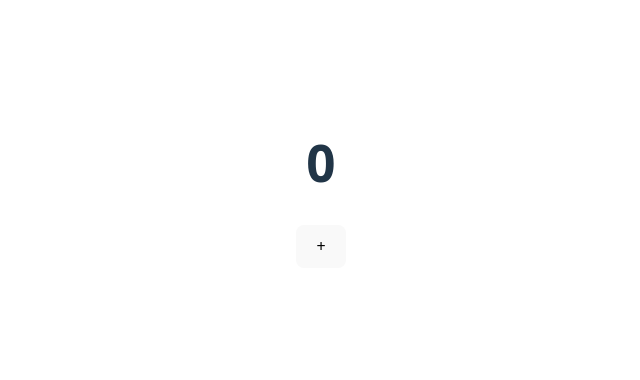
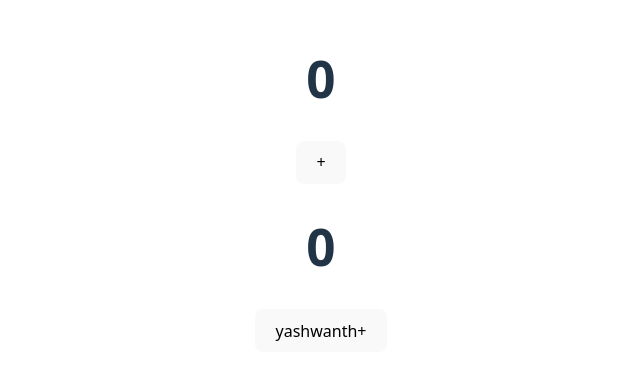
Before and after one commit to Yash-D-Wanth/react, a React (Vite) app in the folder reactApp/: page / in a window 1280 px wide. Shown: the part 216-596 px from the top of the page, without its empty margins (319-959 px from the left). Built offline with nearby package versions, Linux system fonts and the light colour scheme.

Commit message:
higher order component

```diff
--- a/reactApp/src/App.jsx
+++ b/reactApp/src/App.jsx
@@ -12,6 +12,7 @@ import './App.css'
 // import ParentPortel from './Class/ParentPortel'
 // import FirstParent from './Class/Portals/FirstParent'
 import Button from './Class/HOC/Button'
+import Hover from './Class/HOC/Hover'
 // import ParentComp from './Class/ParentComp'
 // import InputFocus from './Class/InputFocus'
 // import Portal from './Class/Portal'
@@ -37,6 +38,7 @@ function App() {
       <Form /> */}
       {/* <FirstParent/> */}
       <Button/>
+      <Hover/>
     </>
   )
 }
--- a/reactApp/src/Class/HOC/Button.jsx
+++ b/reactApp/src/Class/HOC/Button.jsx
@@ -7,6 +7,7 @@ class Button extends Component{
     render(){
         return(
             <>
+            {console.log(this.props.name)}
             <h1>{this.props.count}</h1>
             <button onClick={this.props.increment}>+</button>
             </>
--- a/reactApp/src/Class/HOC/Counter.jsx
+++ b/reactApp/src/Class/HOC/Counter.jsx
@@ -13,9 +13,10 @@ const Counter=(HigherOrder)=>{
         }))
     }
     render(){
+        console.log(this.name)
         return(
             <>
-            <HigherOrder count={this.state.count} increment={this.increment}/>
+            <HigherOrder name={"yashwanth"} count={this.state.count} increment={this.increment} { ... this.props}/>
             </>
         )
     }
--- /dev/null
+++ b/reactApp/src/Class/HOC/Hover.jsx
@@ -0,0 +1,18 @@
+import react,{Component} from 'react'
+import Counter from './Counter'
+class Hover extends Component{
+    constructor(){
+        super()
+    }
+    render(){
+        console.log(this.props.name)
+        return(
+            <>
+            {/* {console.log(this.props.name)} */}
+            <h1>{this.props.count}</h1>
+            <button onMouseOver={this.props.increment}>{this.props.name}+</button>
+            </>
+        )
+    }
+}
+export default Counter(Hover)
```
